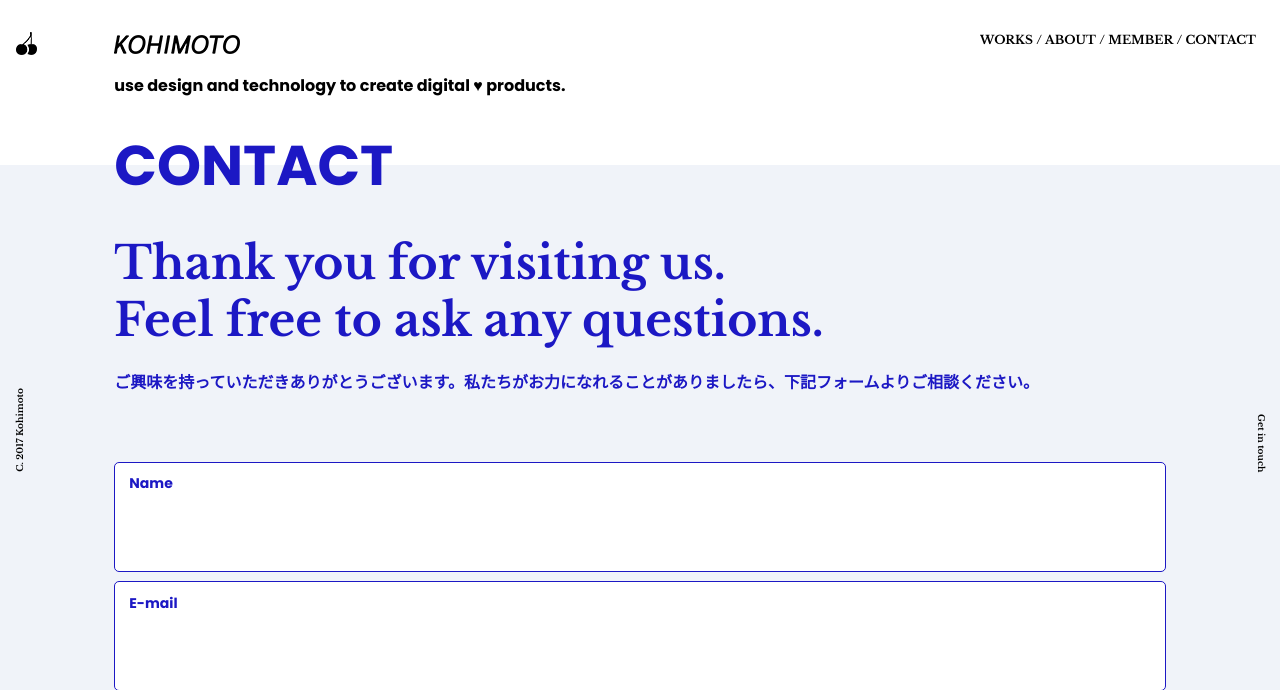
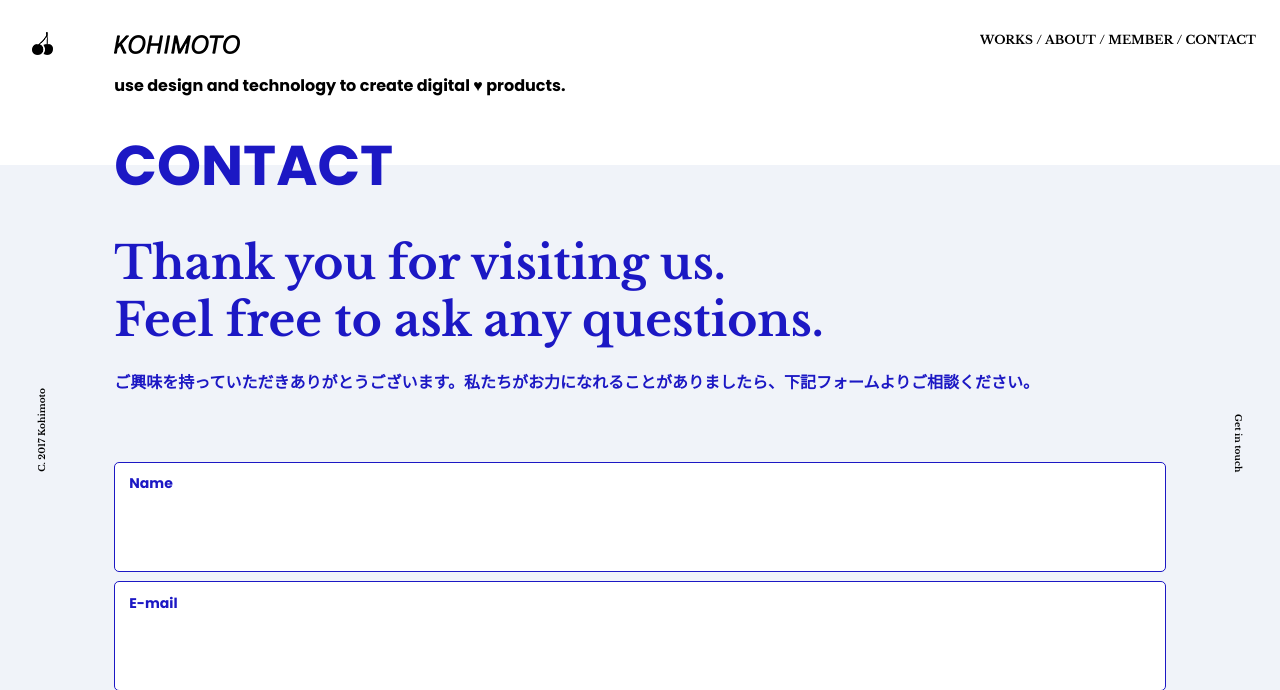
Before and after one commit to kohimoto/kohimoto, a PHP site: page /contact/ in a window 1280 px wide. Shown: the top 690 px of the page. Run offline with PHP 8.4, Linux system fonts and the light colour scheme; some libraries are stand-ins or nearby versions.

Commit message:
head style

```diff
--- a/css/style.css
+++ b/css/style.css
@@ -186,7 +186,7 @@ header .g_fix_w{
 }
 header .cherry {
   position: absolute;
-  left: 1em;
+  left: 2em;
 }
 header .cherry a:hover,
 header .cherry a:active {
@@ -219,7 +219,7 @@ header .side-menu a:hover{
 header .copyright {
   bottom: 45vh;
   position: absolute;
-  left: 1.5em;
+  left: 4em;
   transform: rotate(180deg);
   -webkit-transform: rotate(180deg);
   margin-top: 0;
@@ -245,7 +245,7 @@ header .copyright {
 }
 header .get {
   position: absolute;
-  right: 1.5em;
+  right: 4em;
   bottom: 45vh;
   transform: rotate(360deg);
   -webkit-transform: rotate(360deg);
@@ -303,10 +303,10 @@ nav#fh5co-main-nav{
     width: 1em;
   }
   header .copyright {
-    left: 0.5em;
+    left: 1em;
   }
   header .get {
-    right: 0.5em;
+    right: 1em;
   }
 
 }
```
